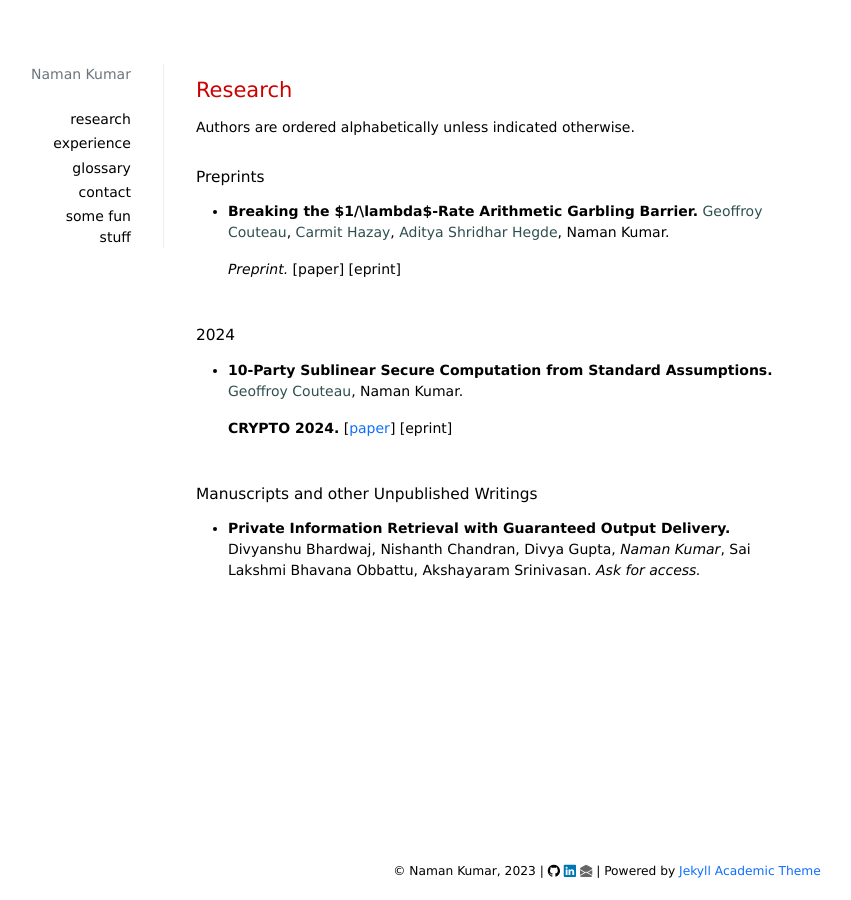
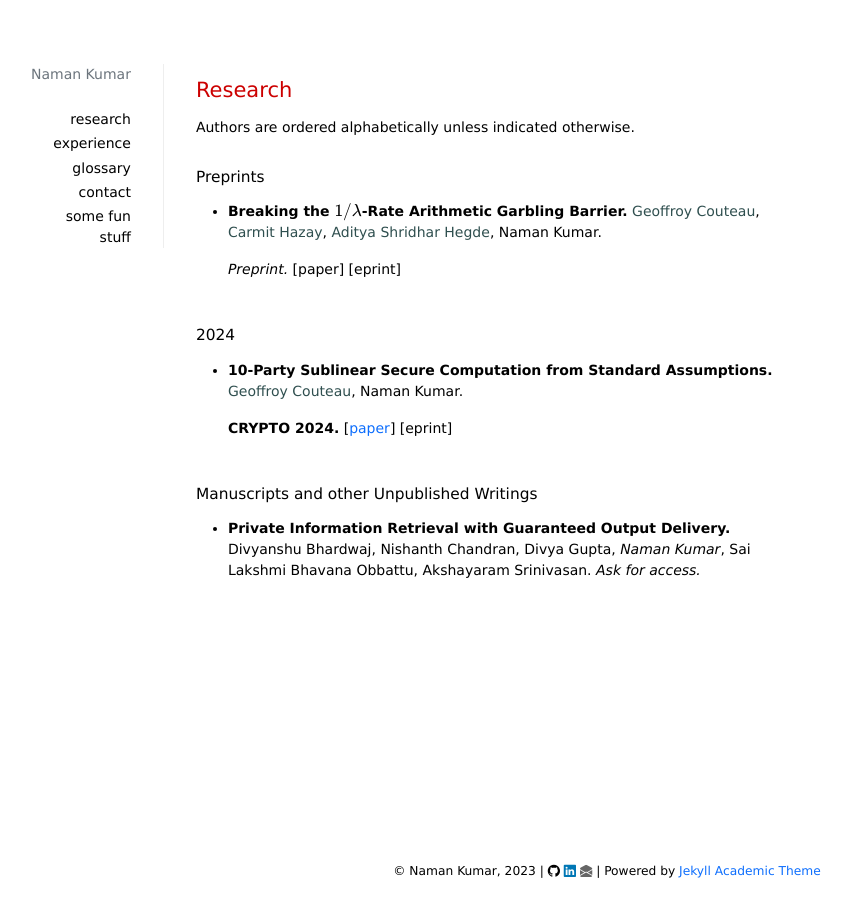
Before and after one commit to matcauthon49/matcauthon49.github.io, a Jekyll site: the page built from _pages/research.md, in a window 1280 px wide. Shown: the whole page, without its empty margins (33-884 px from the left). Built offline with Jekyll 4.4.1, drawn with Linux system fonts in a browser that asks for light colours; nearby versions of some CDN libraries; formulas are drawn with MathJax 3; a style sheet for code colours, icons or effects is not loaded.

```diff
--- a/_pages/research.md
+++ b/_pages/research.md
@@ -14,7 +14,7 @@ Authors are ordered alphabetically unless indicated otherwise.
 
 #### Preprints
 
-+ **Breaking the $1/\lambda$-Rate Arithmetic Garbling Barrier.**
++ **Breaking the $$1/\lambda$$-Rate Arithmetic Garbling Barrier.**
   <a href="https://geoffroycouteau.github.io/" style="color: DarkSlateGray">Geoffroy Couteau</a>, <a href="https://www.eng.biu.ac.il/hazay/" style="color: DarkSlateGray">Carmit Hazay</a>, <a href="https://adishegde.github.io/" style="color: DarkSlateGray">Aditya Shridhar Hegde</a>, Naman Kumar.
 
   _Preprint._ [paper] [eprint]
```
